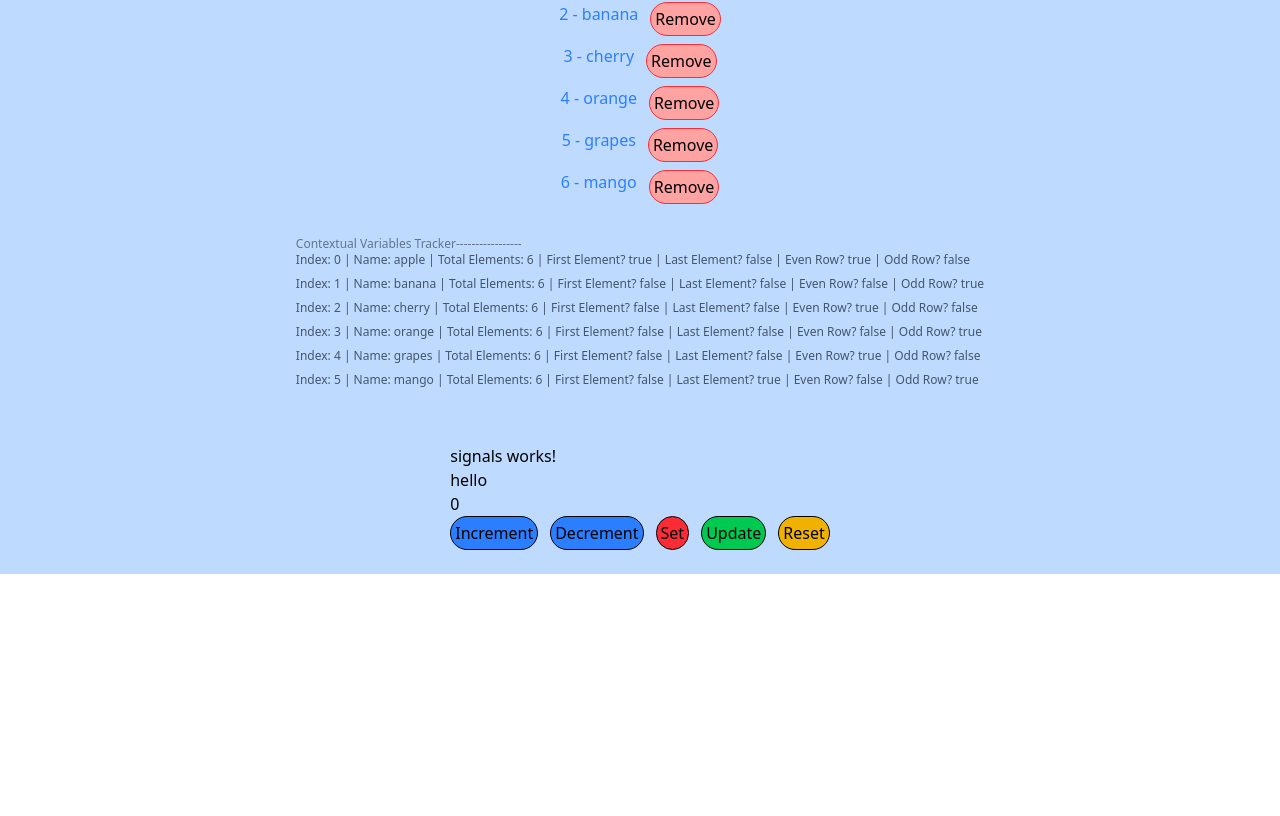
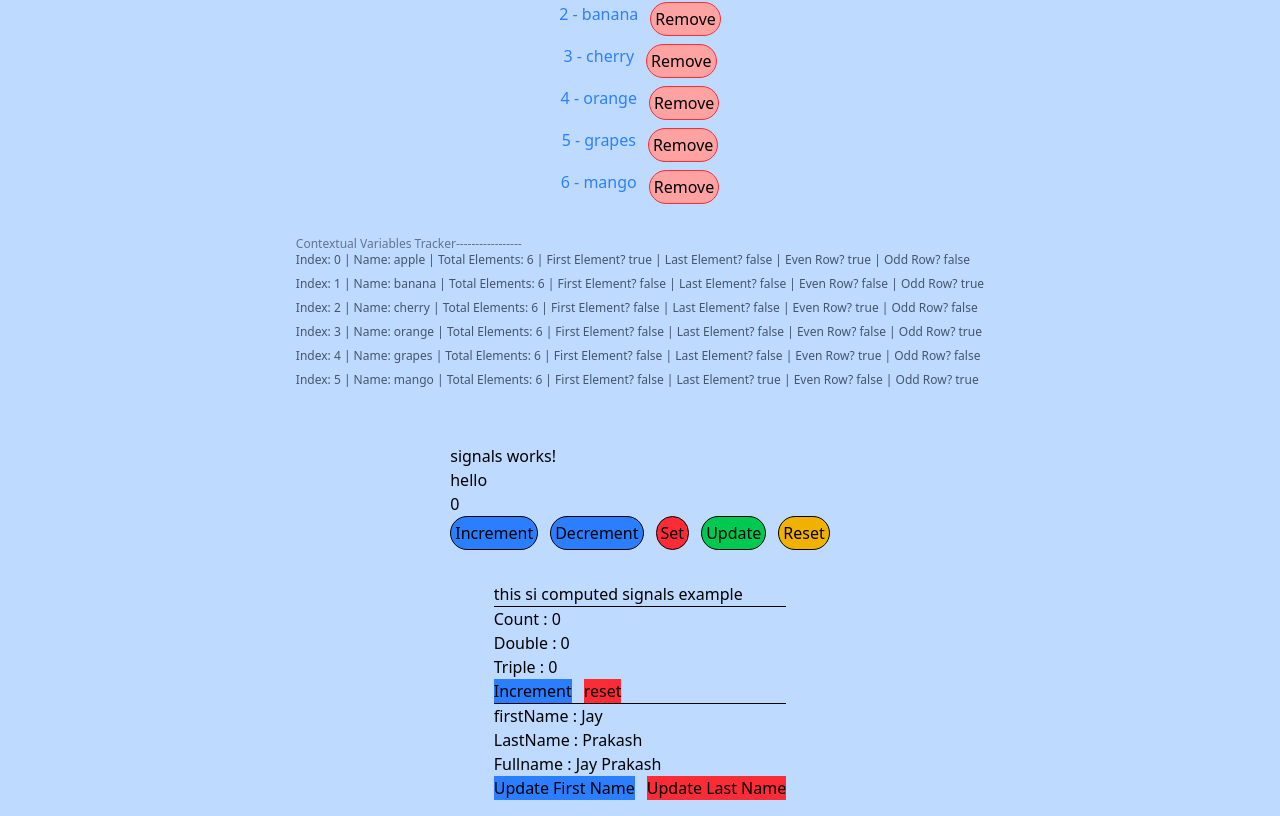
Before and after one commit to jay-ksolves/Angular-Training, an Angular app: page / in a window 1280 px wide. Shown: the part 2307-3123 px from the top of the page. Before the commit the page ends 2881 px from the top, so only its background shows below. Built offline with nearby package versions, Linux system fonts and the light colour scheme.

Commit message:
feat: implement Computedsignals component and document computed signals in guide

```diff
--- a/src/app/app.html
+++ b/src/app/app.html
@@ -21,8 +21,10 @@
   <br />
   <app-switch></app-switch>
 
-  <br/>
+  <br />
   <app-forloop></app-forloop>
-  <br/>
+  <br />
   <app-signals></app-signals>
+  <br />
+  <app-computedsignals></app-computedsignals>
 </div>
--- a/src/app/app.ts
+++ b/src/app/app.ts
@@ -8,10 +8,11 @@ import { Ifelse } from './ifelse/ifelse';
 import { Switch } from './switch/switch';
 import { Forloop } from './forloop/forloop';
 import { Signals } from './signals/signals';
+import { Computedsignals } from './computedsignals/computedsignals';
 
 @Component({
   selector: 'app-root',
-  imports: [RouterOutlet, Login, Eventbinding, Getsetinputfieldvalue, Styleinangular, Ifelse, Switch, Forloop, Signals ],
+  imports: [RouterOutlet, Login, Eventbinding, Getsetinputfieldvalue, Styleinangular, Ifelse, Switch, Forloop, Signals, Computedsignals ],
   templateUrl: './app.html',
   styleUrl: './app.css',
 })
--- /dev/null
+++ b/src/app/computedsignals/computedsignals.html
@@ -0,0 +1,16 @@
+<p> this si computed signals example </p>
+<hr />
+
+<h1> Count : {{ count() }}</h1>
+<h1> Double : {{ doubleCount() }}</h1>
+<h1> Triple : {{ tripleCount() }}</h1>
+<button (click)="increment()" class="bg-blue-500">Increment</button>
+<button (click)="this.count.set(0)" class="bg-red-500 ml-3">reset</button>
+
+<hr />
+
+<p>firstName : {{ firstName() }}</p>
+<p>LastName : {{ LastName() }}</p>
+<p>Fullname : {{ fullname() }}</p>
+<button (click)="this.firstName.set('MEWO')" class="bg-blue-500">Update First Name</button>
+<button (click)="this.LastName.set('MEOW')" class="bg-red-500 ml-3">Update Last Name</button>
--- /dev/null
+++ b/src/app/computedsignals/computedsignals.ts
@@ -0,0 +1,29 @@
+import { Component, computed, signal } from '@angular/core';
+
+@Component({
+  selector: 'app-computedsignals',
+  imports: [],
+  templateUrl: './computedsignals.html',
+  styleUrl: './computedsignals.css',
+})
+
+export class Computedsignals {
+  count = signal<number>(0)
+  doubleCount = computed<number>(() => {
+    return this.count() * 2;
+  });
+  tripleCount = computed<number>(() => {
+    return this.count() * 3;
+  });
+  increment() {
+    this.count.update((val) => val + 1);
+  };
+  firstName = signal<string>("Jay");
+  LastName = signal<string>("Prakash");
+  fullname = computed<string>(() => {
+    return this.firstName() + " " + this.LastName()
+  });
+  showName() {
+    return this.fullname()
+  };
+}
```
Also changed, not shown: src/app/computedsignals/computedsignals.css (added), 2 other files (tests, documents, lock files or other folders).
